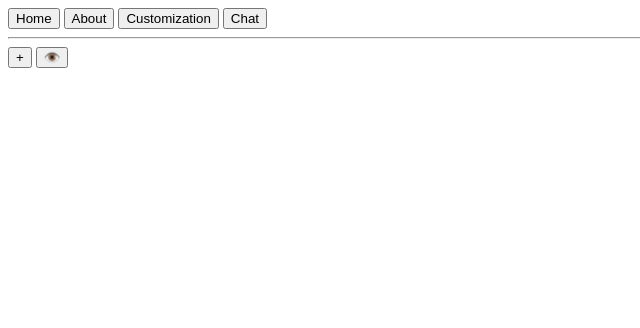
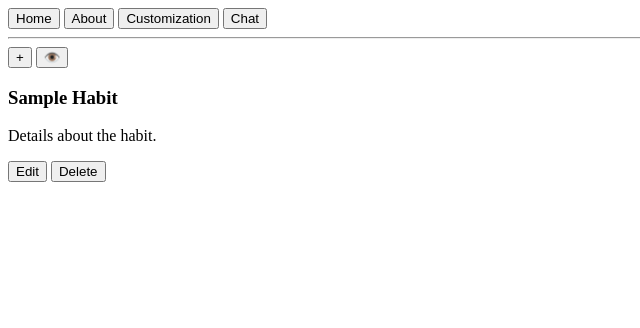
Before and after one commit to Krokodille777/Habit-Tracker, a Flask app: page /habitpage in a window 1280 px wide. Shown: the top 328 px of the page, without its empty margins (0-640 px from the left). Run offline with Flask 3, Linux system fonts and the light colour scheme.

Commit message:
Refactor habit list structure in habitpage.html for improved layout and organization

```diff
--- a/templates/habitpage.html
+++ b/templates/habitpage.html
@@ -21,9 +21,16 @@
                     <button class = "btn" id = "addHabitBtn" onclick = "AddHabit()">+</button>
                     <button class = "btn" id = "viewStatsBtn" onclick = "ViewStats()">👁️</button>
                 </nav>
-                <div class = "habitList" id = "habitList">
+                <div class = "habitGrid" id = "habitGrid">
+                    <div class = "habitItem">
+                        <h3>Sample Habit</h3>
+                        <p>Details about the habit.</p>
+                        <button class = "btn" onclick = "EditHabit()">Edit</button>
+                        <button class = "btn" onclick = "DeleteHabit()">Delete</button>
                     <!-- Habit items will be dynamically added here -->
+
                 </div>
+
             </div>
 
         <script type = "module"src = "../static/js/habitpage.js"></script>
```
